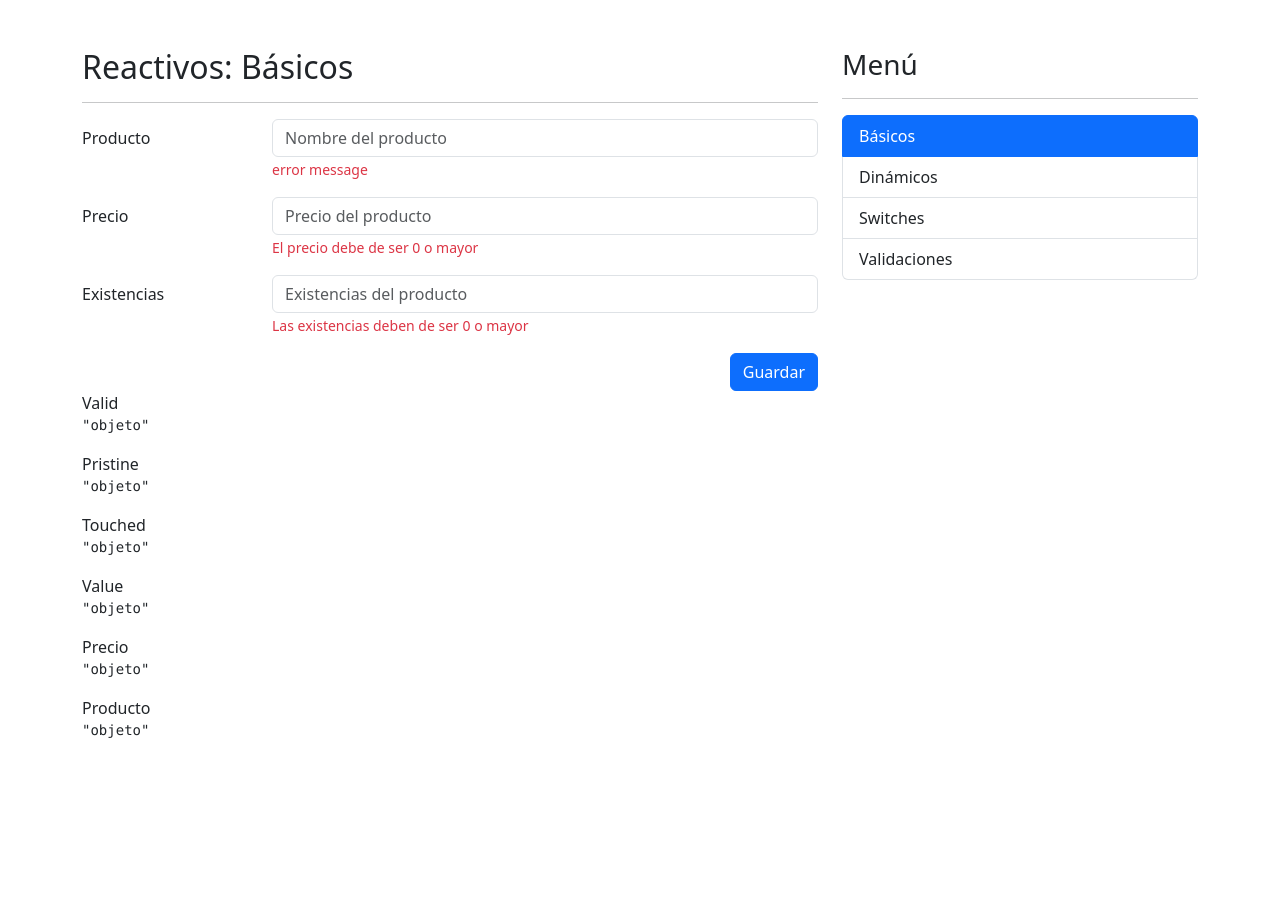
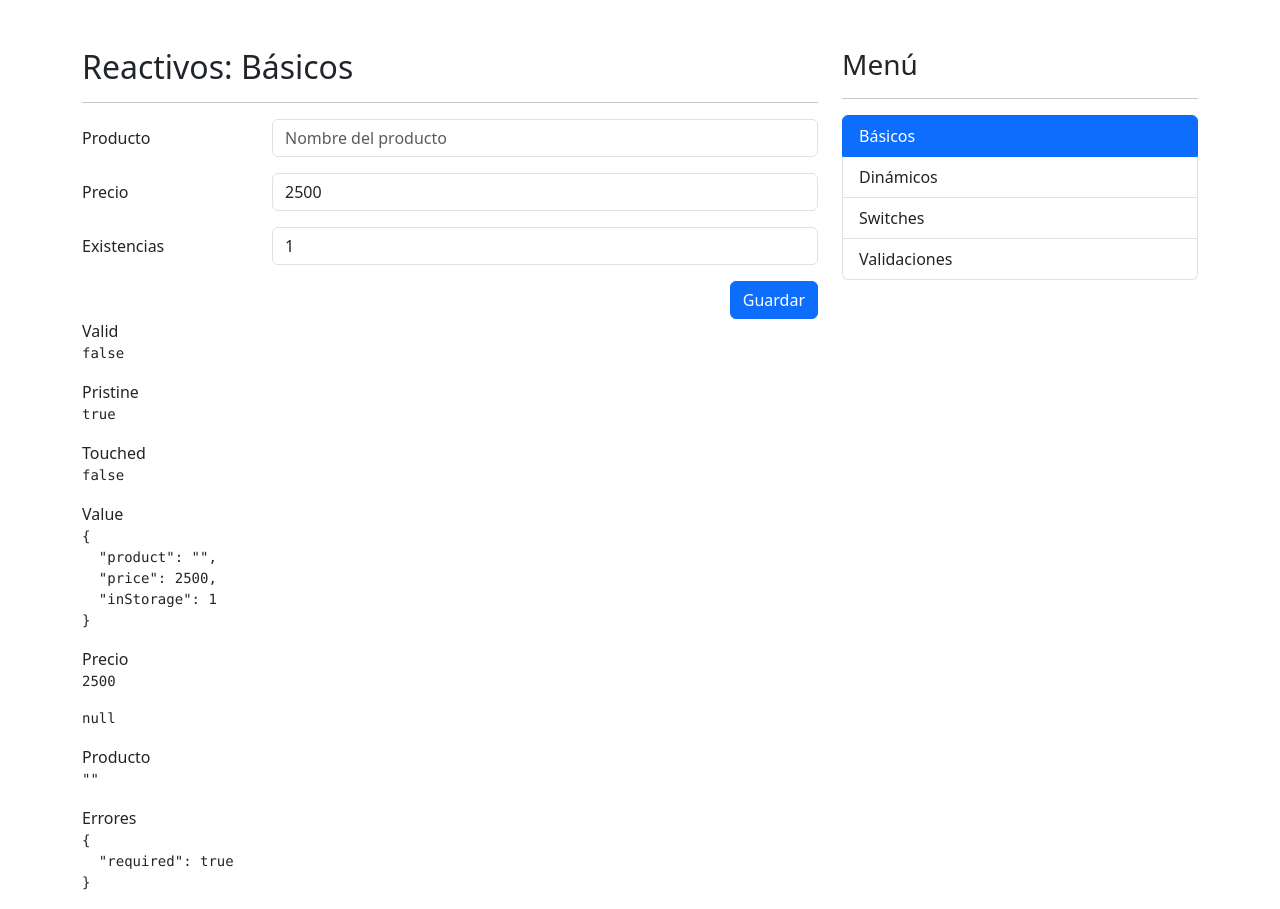
Before and after one commit to gerardoMundo/reactive-forms, an Angular app: page /reactive/basic in a window 1280 px wide. Before the commit the page ends 800 px from the top, so only its background shows below. Built offline with nearby package versions, Linux system fonts and the light colour scheme.

Commit message:
Basic form completed

```diff
--- a/src/app/reactive/pages/basic-page/basic-page.component.html
+++ b/src/app/reactive/pages/basic-page/basic-page.component.html
@@ -4,18 +4,17 @@
 <div class="row">
     <div class="col">
 
-        <form autocomplete="off">
+        <form [formGroup]="myForm" (submit)="onSubmit()" autocomplete="off">
 
             <!-- Campo de producto -->
             <div class="mb-3 row">
                 <label class="col-sm-3 col-form-label">Producto</label>
                 <div class="col-sm-9">
 
-                    <input type="text" class="form-control" placeholder="Nombre del producto">
+                    <input formControlName="product" type="text" class="form-control" placeholder="Nombre del producto">
 
-                    <span class="form-text text-danger">
-                        <!-- Debe de ser de 3 letras -->
-                        error message
+                    <span *ngIf="isValidField('product')" class="form-text text-danger">
+                        {{getFieldError('product')}}
                     </span>
                 </div>
             </div>
@@ -24,8 +23,8 @@
             <div class="mb-3 row">
                 <label class="col-sm-3 col-form-label">Precio</label>
                 <div class="col-sm-9">
-                    <input type="number" class="form-control" placeholder="Precio del producto">
-                    <span class="form-text text-danger">
+                    <input formControlName="price" type="number" class="form-control" placeholder="Precio del producto">
+                    <span *ngIf="isValidField('price')" class="form-text text-danger">
                         El precio debe de ser 0 o mayor
                     </span>
                 </div>
@@ -35,9 +34,10 @@
             <div class="mb-3 row">
                 <label class="col-sm-3 col-form-label">Existencias</label>
                 <div class="col-sm-9">
-                    <input type="number" class="form-control" placeholder="Existencias del producto">
+                    <input formControlName="inStorage" type="number" class="form-control"
+                        placeholder="Existencias del producto">
 
-                    <span class="form-text text-danger">
+                    <span *ngIf="isValidField('inStorage')" class="form-text text-danger">
                         Las existencias deben de ser 0 o mayor
                     </span>
                 </div>
@@ -66,21 +66,24 @@
     <div class="col">
 
         <span>Valid</span>
-        <pre>{{ 'objeto' | json }}</pre>
+        <pre>{{ myForm.valid | json }}</pre>
 
         <span>Pristine</span>
-        <pre>{{ 'objeto' | json }}</pre>
+        <pre>{{ myForm.pristine | json }}</pre>
 
         <span>Touched</span>
-        <pre>{{ 'objeto' | json }}</pre>
+        <pre>{{ myForm.touched | json }}</pre>
 
         <span>Value</span>
-        <pre>{{ 'objeto' | json }}</pre>
+        <pre>{{ myForm.value | json }}</pre>
 
         <span>Precio</span>
-        <pre>{{ 'objeto' | json }}</pre>
+        <pre>{{ myForm.controls['price'].value | json }}</pre>
+        <pre>{{ myForm.controls['price'].errors | json }}</pre>
 
         <span>Producto</span>
-        <pre>{{ 'objeto' | json }}</pre>
+        <pre>{{ myForm.controls['product'].value | json }}</pre>
+        <span>Errores</span>
+        <pre>{{ myForm.controls['product'].errors | json }}</pre>
     </div>
 </div>
--- a/src/app/reactive/pages/basic-page/basic-page.component.ts
+++ b/src/app/reactive/pages/basic-page/basic-page.component.ts
@@ -1,10 +1,60 @@
-import { Component } from '@angular/core';
+import { Component, OnInit } from '@angular/core';
+import { FormBuilder, FormGroup, Validators } from '@angular/forms';
+
+const rtx5090 = {
+  product: '',
+  price: 2500,
+  inStorage: 1,
+};
 
 @Component({
   templateUrl: './basic-page.component.html',
-  styles: [
-  ]
+  styles: [],
 })
-export class BasicPageComponent {
+export class BasicPageComponent implements OnInit {
+  constructor(private fb: FormBuilder) {}
 
+  ngOnInit(): void {
+    this.myForm.reset(rtx5090);
+  }
+
+  public myForm: FormGroup = this.fb.group({
+    product: ['', [Validators.required, Validators.minLength(3)]],
+    price: [0, [Validators.required, Validators.min(5)]],
+    inStorage: [0, [Validators.required, Validators.min(1)]],
+  });
+
+  //**Methods**
+  onSubmit(): void {
+    if (this.myForm.invalid) {
+      this.myForm.markAllAsTouched();
+      return;
+    }
+
+    console.log(this.myForm.value);
+
+    this.myForm.reset({ price: 10, inStorage: 1 });
+  }
+
+  isValidField(field: string): boolean | null {
+    return (
+      this.myForm.controls[field].errors && this.myForm.controls[field].touched
+    );
+  }
+
+  getFieldError(field: string): string | null {
+    if (!this.myForm.controls[field]) return null;
+
+    const errors = this.myForm.controls[field].errors || {};
+
+    for (const key of Object.keys(errors)) {
+      switch (key) {
+        case 'required':
+          return 'Este campo es requerido';
+        case 'minlength':
+          return `Se necesitan mínimo ${errors['minlength'].requiredLength} caracteres`;
+      }
+    }
+    return null;
+  }
 }
```
Also changed, not shown: src/app/reactive/reactive.module.ts (+4 -7 lines).
